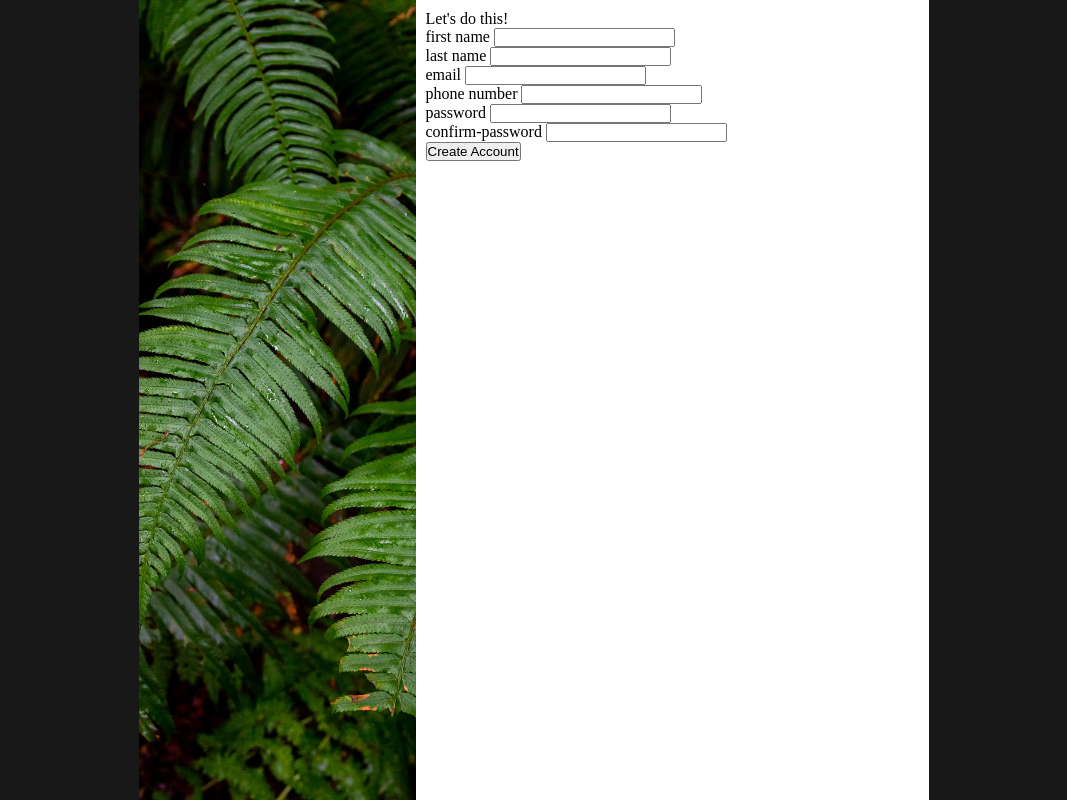
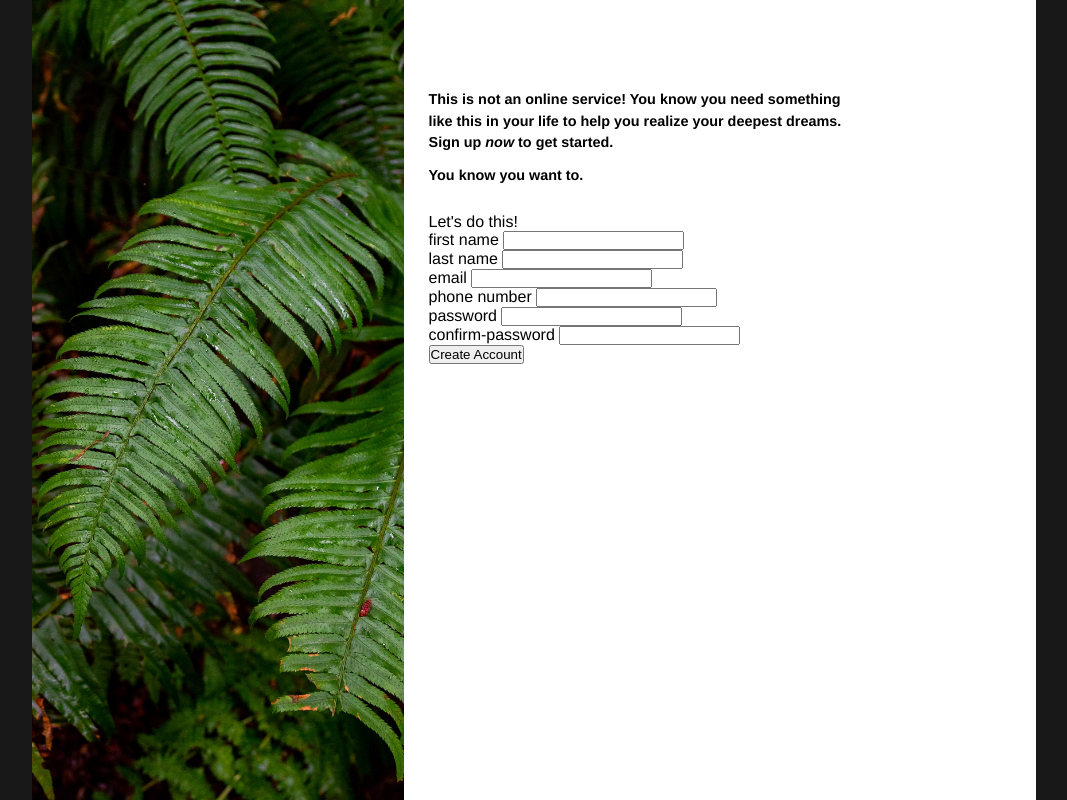
Before and after one commit to Athman-Dodoe/Sign-up-Form, a plain HTML site: page index.html in a window 1280 px wide. Shown: the whole page, without its empty margins (106-1173 px from the left). Drawn offline with Linux system fonts and the light colour scheme.

Commit message:
styled the form description

```diff
--- a/index.html
+++ b/index.html
@@ -16,7 +16,12 @@
         </div>
 
         <div class="form-container">
-            <p></p>
+            <div class="description">
+                <p>This is not an online service! You know you need something like this in your life to help you realize your deepest dreams. Sign up <em>now</em> to get started.</p>
+
+                <span>You know you want to.</span>
+            </div>
+
 
             <form action="">
 
--- a/style.css
+++ b/style.css
@@ -2,22 +2,26 @@
     margin: 0;
     padding: 0;
     box-sizing: border-box;
+
 }
 
 body {
+    font-family: "Helvetica", "Arial", "sans-serif";
     display: flex;
     background-color: #191818;
     height: 100vh;
     justify-content: center;
+
+
 }
 
 .container {
     display: flex;
-    width: 790px;
+
 }
 
 .container .signup-img {
-   width: 35%;
+   width: 37%;
    display: flex;
 
 }
@@ -29,6 +33,29 @@ body {
 
 .form-container {
     background-color: #fff;
-    padding: 10px;
+    padding: 25px;
     flex: 3;
+    background: #ffffff;
+
 }
+
+.form-container .description {
+    max-width: 420px;
+    font-weight: bold;
+    font-size: .9rem;
+}
+
+.form-container .description p{
+    margin-top: 4rem;
+    line-height: 1.5;
+
+}
+
+.form-container .description span {
+    line-height: 3;
+
+}
+
+.form-container form {
+    margin-top: 1rem;
+}
```
